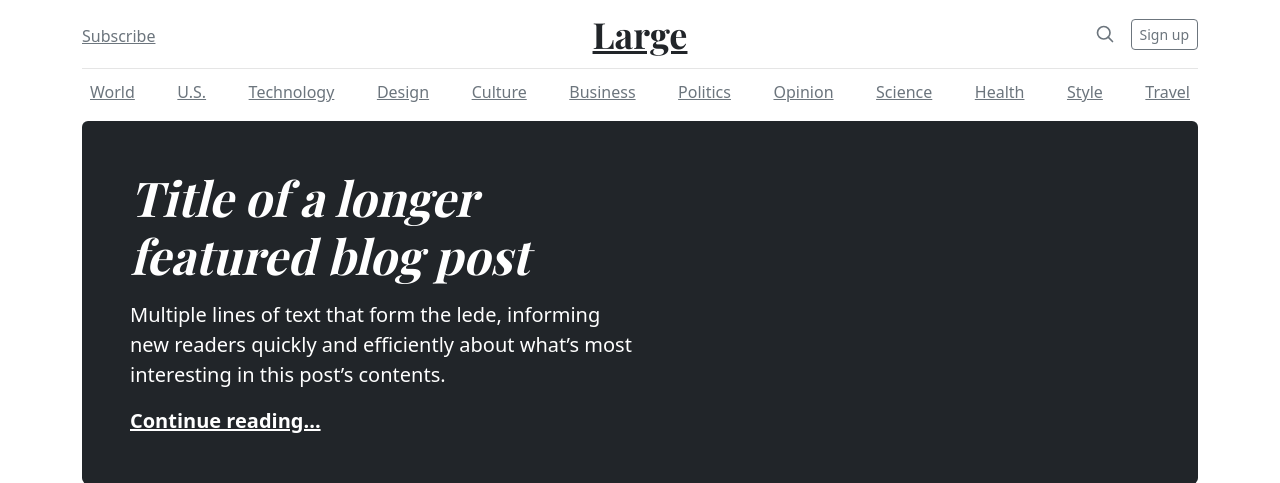
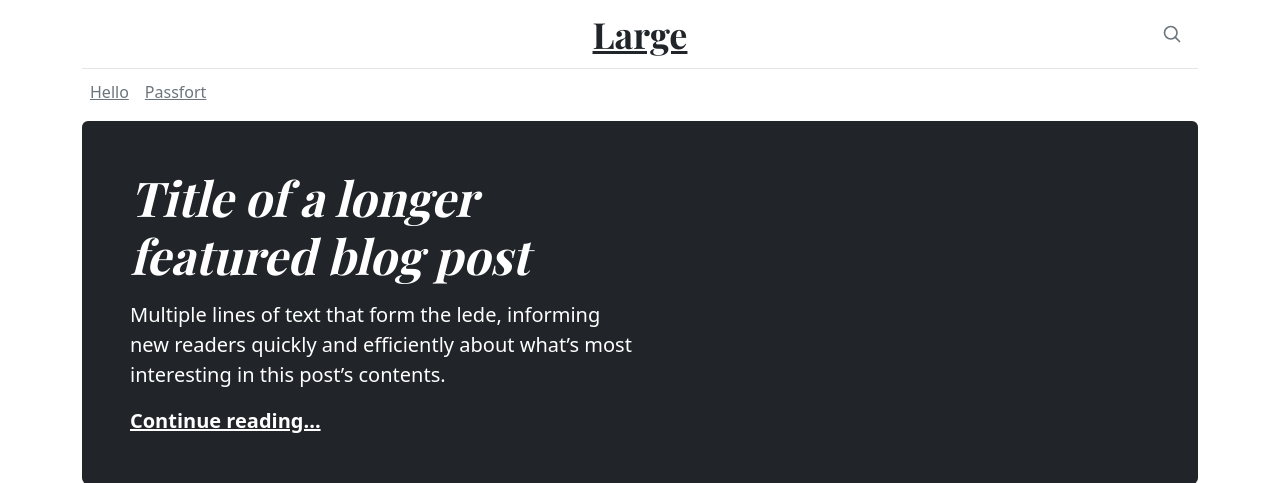
Before and after one commit to pororo0721/BE_WikiDist, a Flask app: page / in a window 1280 px wide. Shown: the top 483 px of the page. Run offline with Flask 2, Linux system fonts and the light colour scheme; some libraries are stand-ins or nearby versions.

Commit message:
Edit title & navbar

```diff
--- a/WikiDist/templates/index.html
+++ b/WikiDist/templates/index.html
@@ -81,7 +81,6 @@
   <header class="blog-header lh-1 py-3">
     <div class="row flex-nowrap justify-content-between align-items-center">
       <div class="col-4 pt-1">
-        <a class="link-secondary" href="#">Subscribe</a>
       </div>
       <div class="col-4 text-center">
         <a class="blog-header-logo text-dark" href="#">Large</a>
@@ -90,25 +89,15 @@
         <a class="link-secondary" href="#" aria-label="Search">
           <svg xmlns="http://www.w3.org/2000/svg" width="20" height="20" fill="none" stroke="currentColor" stroke-linecap="round" stroke-linejoin="round" stroke-width="2" class="mx-3" role="img" viewBox="0 0 24 24"><title>Search</title><circle cx="10.5" cy="10.5" r="7.5"/><path d="M21 21l-5.2-5.2"/></svg>
         </a>
-        <a class="btn btn-sm btn-outline-secondary" href="#">Sign up</a>
       </div>
     </div>
   </header>
 
   <div class="nav-scroller py-1 mb-2">
-    <nav class="nav d-flex justify-content-between">
-      <a class="p-2 link-secondary" href="#">World</a>
-      <a class="p-2 link-secondary" href="#">U.S.</a>
-      <a class="p-2 link-secondary" href="#">Technology</a>
-      <a class="p-2 link-secondary" href="#">Design</a>
-      <a class="p-2 link-secondary" href="#">Culture</a>
-      <a class="p-2 link-secondary" href="#">Business</a>
-      <a class="p-2 link-secondary" href="#">Politics</a>
-      <a class="p-2 link-secondary" href="#">Opinion</a>
-      <a class="p-2 link-secondary" href="#">Science</a>
-      <a class="p-2 link-secondary" href="#">Health</a>
-      <a class="p-2 link-secondary" href="#">Style</a>
-      <a class="p-2 link-secondary" href="#">Travel</a>
+    <nav class="nav d-flex justify-content-start">
+      <a class="p-2 link-secondary" href="#">Hello</a>
+      <a class="p-2 link-secondary" href="#">Passfort</a>
+
     </nav>
   </div>
 </div>
```
Also changed, not shown: other parts of WikiDist/templates/index.html (+1 -1 lines).
